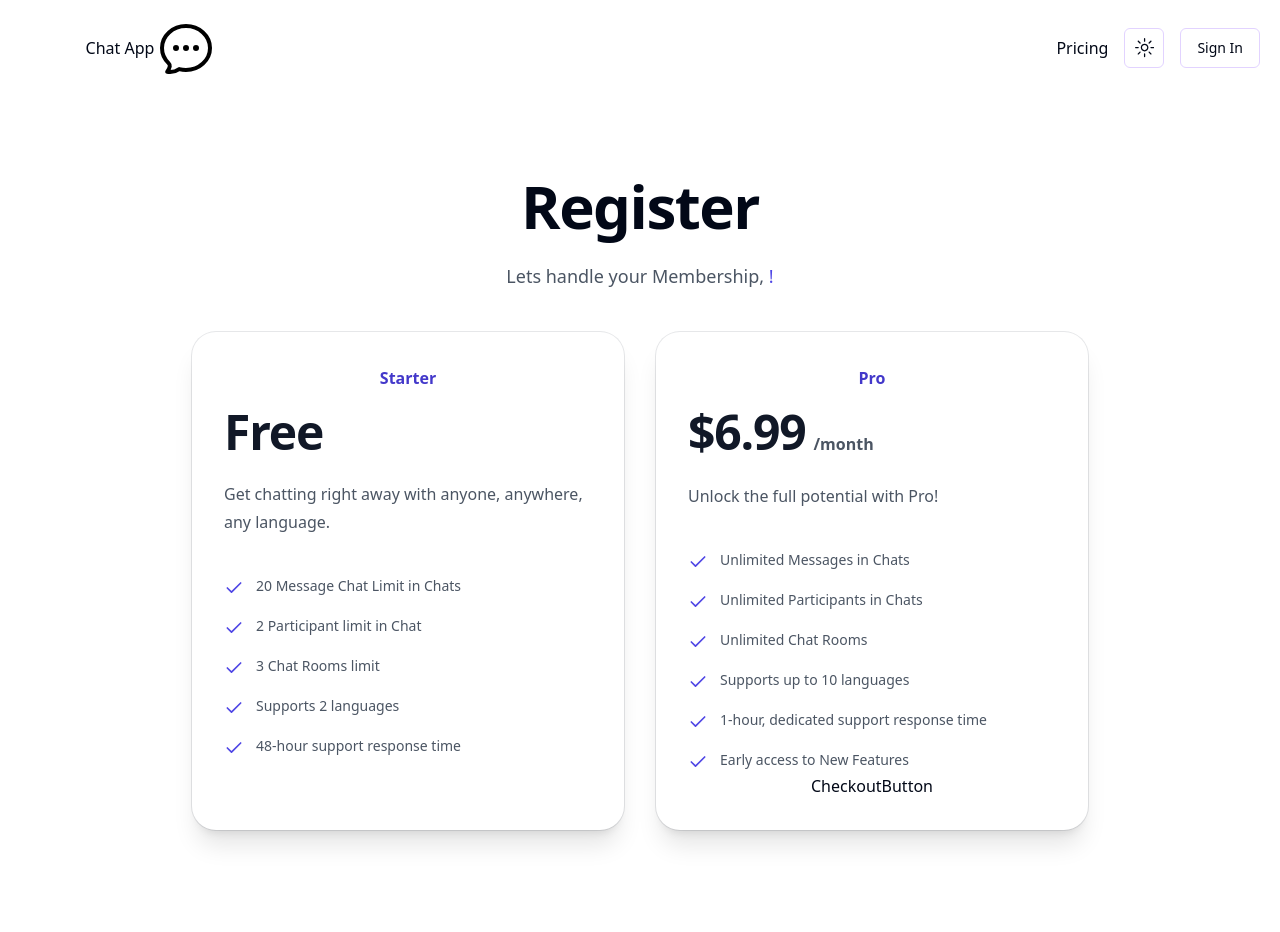
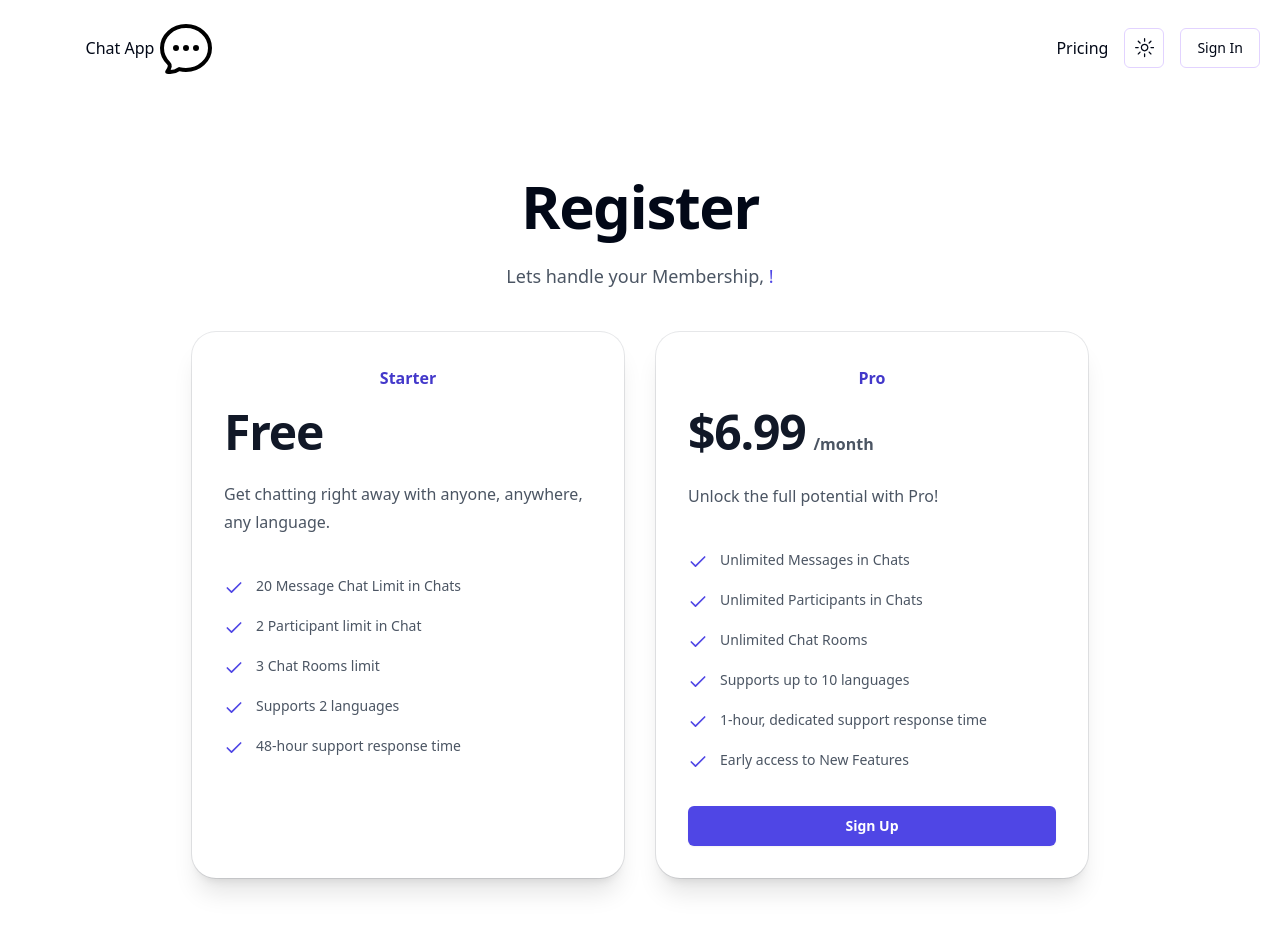
Before and after one commit to kstefanelli/chat_app, a Next.js app: page /register in a window 1280 px wide. Shown: the top 932 px of the page. Before the commit the page ends 910 px from the top, so only its background shows below. Built offline with nearby package versions, Linux system fonts and the light colour scheme; no server answers.

Commit message:
feat: checkout button (#12)

```diff
--- a/components/CheckoutButton.tsx
+++ b/components/CheckoutButton.tsx
@@ -1,7 +1,25 @@
-import React from 'react';
+'use client';
+// import { useSession } from 'next-auth/react';
 
 function CheckoutButton() {
-  return <div>CheckoutButton</div>;
+  // const { data: session } = useSession();
+
+  // const createCheckoutSession = async () => {
+  //   if (!session) return;
+  //   // push doc into firestore db
+  //   // stripe ext on firebase will create checkout session
+  //   // redirect to checkout page
+  // };
+  return (
+    <div className="flex flex-col space-y-2">
+      <button
+        // onClick={() => createCheckoutSession()}
+        className="mt-8 rounded-md bg-indigo-600 px-3.5 py-2 text-center text-sm font-semibold leading-6 text-white shadow-sm hover:bg-indigo-500 focus-visible:outline focus-visible:outline-2 focus-visible:outline-offset-2 focus-visible:outline-indigo-600 cursor-pointer disabled:opacity-80"
+      >
+        Sign Up
+      </button>
+    </div>
+  );
 }
 
 export default CheckoutButton;
```
